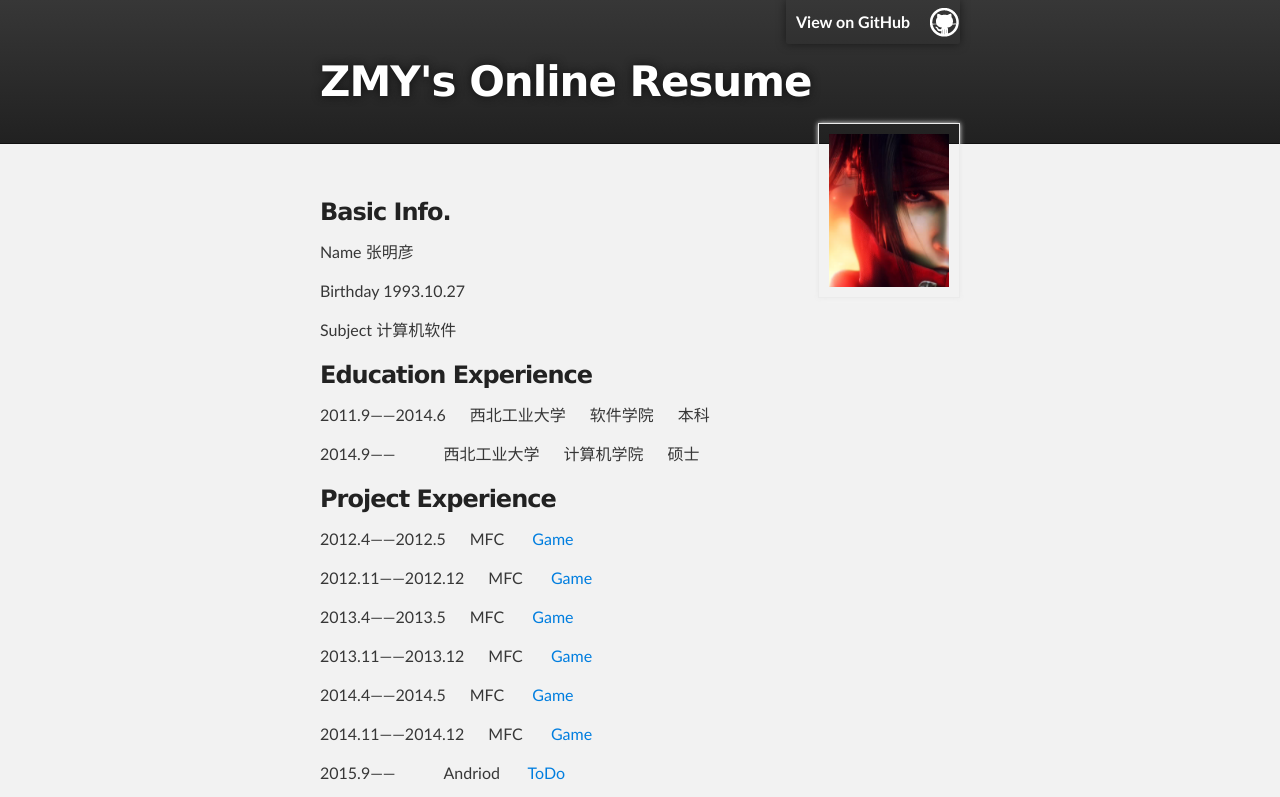
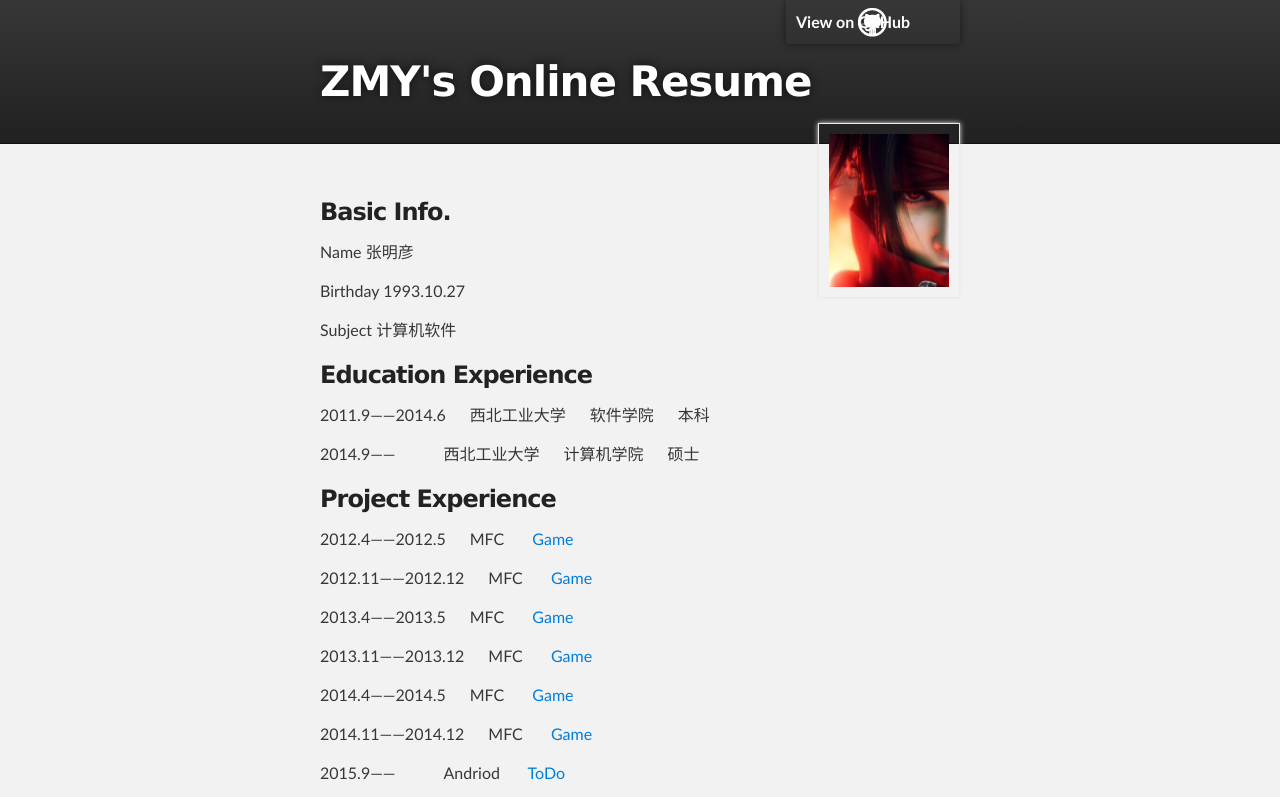
Before and after one commit to zmy235/MyOnlineResume, a plain HTML site: page index.html in a window 1280 px wide. Shown: the top 797 px of the page. Drawn offline with Linux system fonts and the light colour scheme.

Commit message:
Update stylesheet.css

```diff
--- a/stylesheets/stylesheet.css
+++ b/stylesheets/stylesheet.css
@@ -280,7 +280,7 @@ Full-Width Styles
   padding: 10px 50px 10px 10px;
   color: #fff;
   font-weight: 700;
-  background: url('../images/blacktocat.png') no-repeat right;
+  background: url('../images/blacktocat.png') no-repeat center;
   box-shadow: 0 0 10px rgba(0,0,0,.5);
   border-bottom-left-radius: 2px;
   border-bottom-right-radius: 2px;
```
